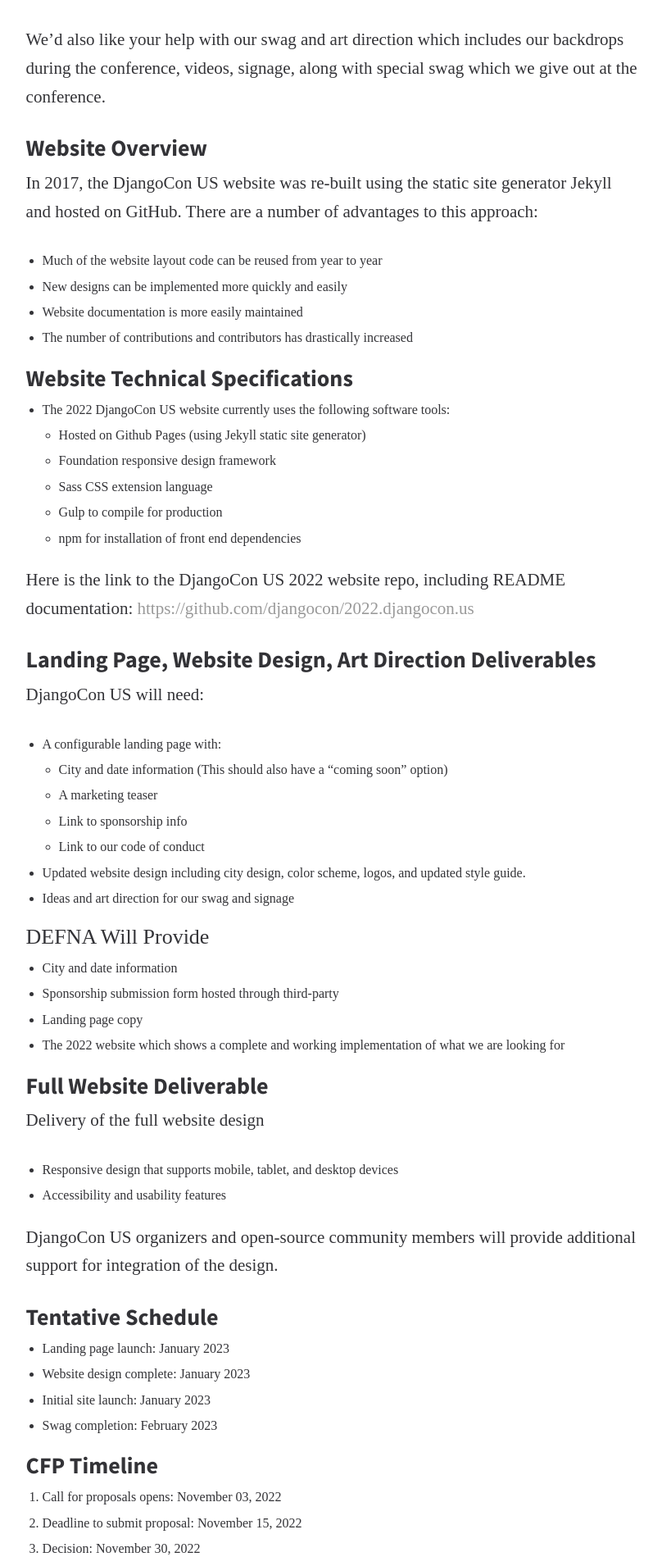
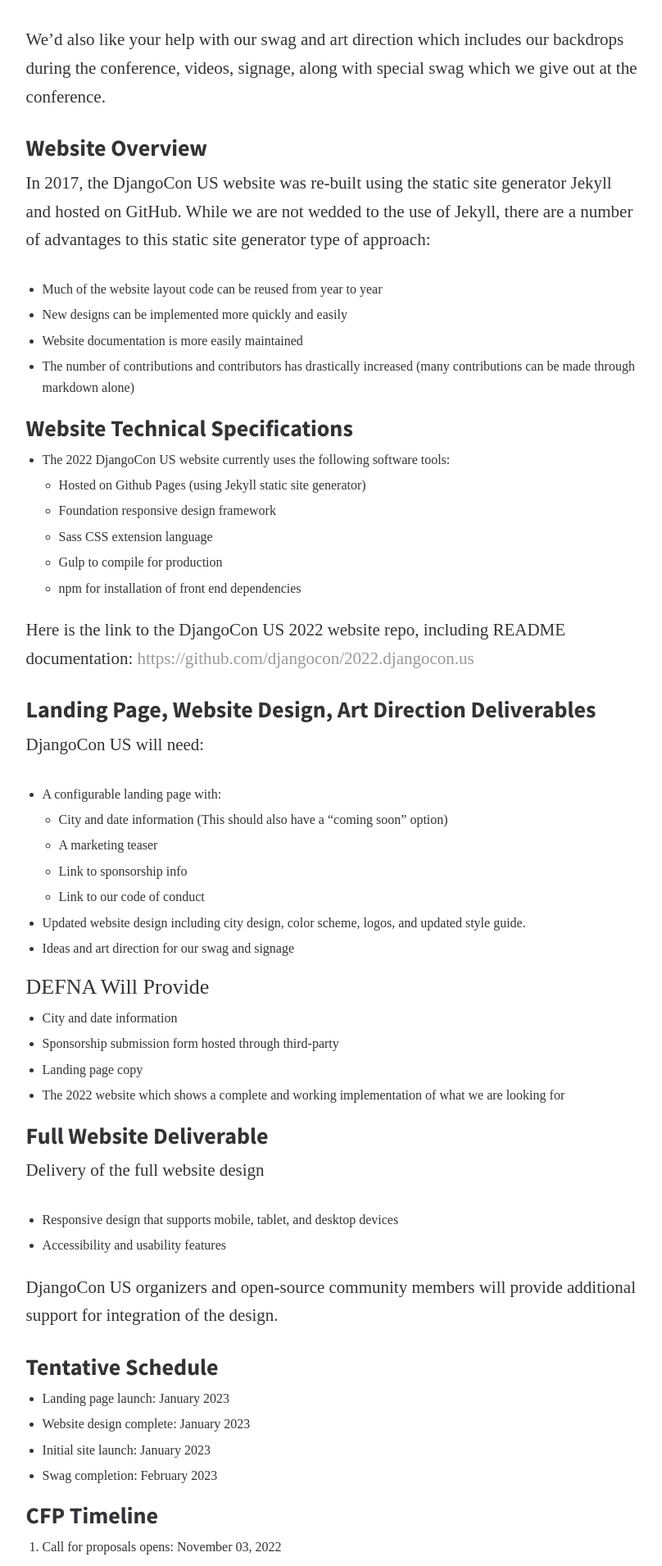
Before and after one commit to DEFNA/defna.org, a Jekyll site: the page built from _posts/2022-11-03-call-for-proposals-for-djangocon-2023-website.md, in a window 1280 px wide. Shown: the part 993-2903 px from the top of the page at 82% size, without its empty margins (234-1042 px from the left). Built offline with Jekyll 4.4.1, drawn with Linux system fonts in a browser that asks for light colours.

Commit message:
Update website overview text

```diff
--- a/_posts/2022-11-03-call-for-proposals-for-djangocon-2023-website.md
+++ b/_posts/2022-11-03-call-for-proposals-for-djangocon-2023-website.md
@@ -25,12 +25,12 @@
 
 ## Website Overview
 
-In 2017, the DjangoCon US website was re-built using the static site generator Jekyll and hosted on GitHub. There are a number of advantages to this approach:
+In 2017, the DjangoCon US website was re-built using the static site generator Jekyll and hosted on GitHub. While we are not wedded to the use of Jekyll, there are a number of advantages to this static site generator type of approach:
 
 * Much of the website layout code can be reused from year to year
 * New designs can be implemented more quickly and easily
 * Website documentation is more easily maintained
-* The number of contributions and contributors has drastically increased
+* The number of contributions and contributors has drastically increased (many contributions can be made through markdown alone)
 
 ## Website Technical Specifications
 
```
